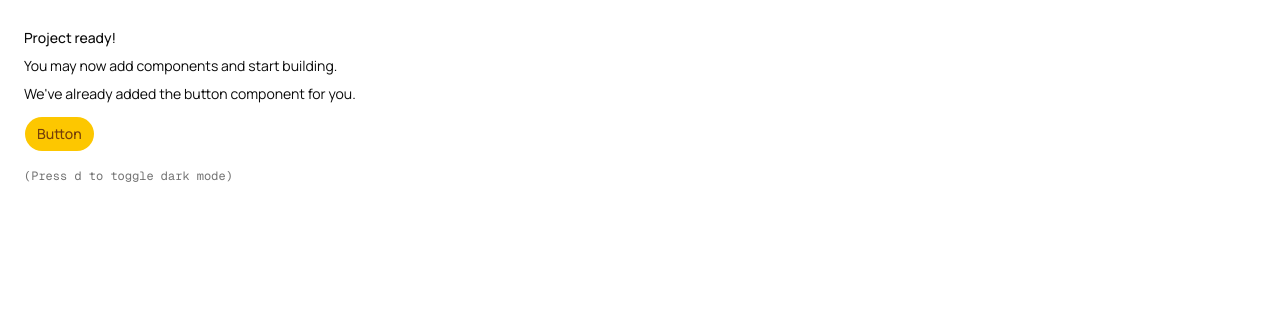
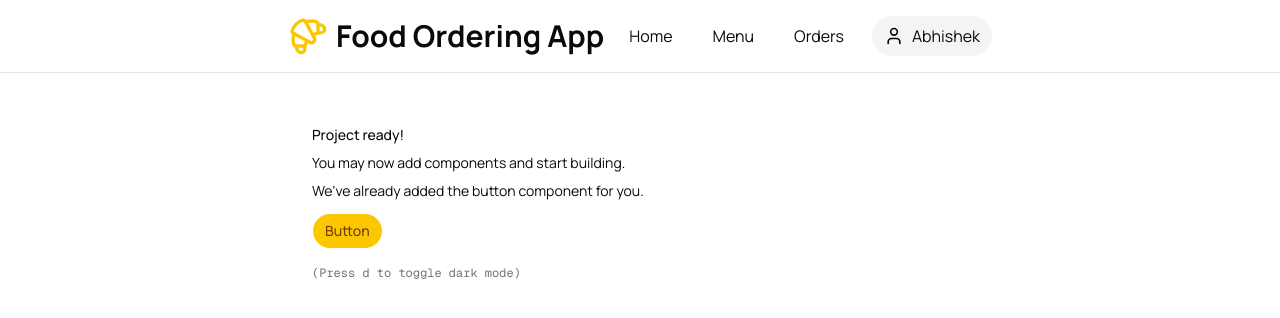
Before and after one commit to AbhishekSunar01/uwl-food-app, a Next.js app: page / in a window 1280 px wide. Shown: the top 318 px of the page. Built offline with nearby package versions, Linux system fonts and the light colour scheme.

Commit message:
feat: navbar created

```diff
--- a/app/layout.tsx
+++ b/app/layout.tsx
@@ -2,9 +2,10 @@ import { Geist, Geist_Mono, Manrope } from "next/font/google"
 
 import "./globals.css"
 import { ThemeProvider } from "@/components/theme-provider"
-import { cn } from "@/lib/utils";
+import { cn } from "@/lib/utils"
+import Navbar from "@/components/navbar"
 
-const manrope = Manrope({subsets:['latin'],variable:'--font-sans'})
+const manrope = Manrope({ subsets: ["latin"], variable: "--font-sans" })
 
 const fontMono = Geist_Mono({
   subsets: ["latin"],
@@ -20,10 +21,18 @@ export default function RootLayout({
     <html
       lang="en"
       suppressHydrationWarning
-      className={cn("antialiased", fontMono.variable, "font-sans", manrope.variable)}
+      className={cn(
+        "antialiased",
+        fontMono.variable,
+        "font-sans",
+        manrope.variable
+      )}
     >
       <body>
-        <ThemeProvider>{children}</ThemeProvider>
+        <Navbar />
+        <ThemeProvider>
+          <div className="mx-72 my-6">{children}</div>
+        </ThemeProvider>
       </body>
     </html>
   )
--- /dev/null
+++ b/components/navbar.tsx
@@ -0,0 +1,53 @@
+"use client"
+
+import { useEffect, useState } from "react"
+import { User } from "lucide-react"
+import { Croissant } from "lucide-react"
+import Link from "next/link"
+
+export default function Navbar() {
+  const [scrolled, setScrolled] = useState(false)
+
+  useEffect(() => {
+    const handleScroll = () => setScrolled(window.scrollY > 10)
+    window.addEventListener("scroll", handleScroll)
+    return () => window.removeEventListener("scroll", handleScroll)
+  }, [])
+
+  return (
+    <nav
+      className={`sticky top-0 z-50 border-b px-72 py-4 transition-all duration-300 ${
+        scrolled
+          ? "border-transparent bg-background/60 backdrop-blur-md"
+          : "bg-background"
+      }`}
+    >
+      <div className="container mx-auto flex items-center justify-between">
+        <div className="flex items-center gap-2 text-3xl font-bold">
+          <div className="text-primary">
+            <Croissant width={40} height={40} />
+          </div>
+          Food Ordering App
+        </div>
+        <div className="flex items-center gap-4">
+          <Link href="/" className="rounded px-3 py-2">
+            Home
+          </Link>
+          <Link href="/" className="rounded px-3 py-2">
+            Menu
+          </Link>
+          <Link href="/" className="rounded px-3 py-2">
+            Orders
+          </Link>
+          <Link
+            href="/"
+            className="flex items-center gap-2 rounded-full bg-secondary px-3 py-2"
+          >
+            <User className="h-5 w-5" />
+            Abhishek
+          </Link>
+        </div>
+      </div>
+    </nav>
+  )
+}
--- a/components/theme-provider.tsx
+++ b/components/theme-provider.tsx
@@ -10,8 +10,7 @@ function ThemeProvider({
   return (
     <NextThemesProvider
       attribute="class"
-      defaultTheme="system"
-      enableSystem
+      defaultTheme="light"
       disableTransitionOnChange
       {...props}
     >
--- a/package.json
+++ b/package.json
@@ -18,6 +18,7 @@
     "@supabase/supabase-js": "^2.101.1",
     "class-variance-authority": "^0.7.1",
     "clsx": "^2.1.1",
+    "lucide-react": "^1.7.0",
     "next": "16.1.7",
     "next-themes": "^0.4.6",
     "radix-ui": "^1.4.3",
```
Also changed, not shown: 1 other file (tests, documents, lock files or other folders).
